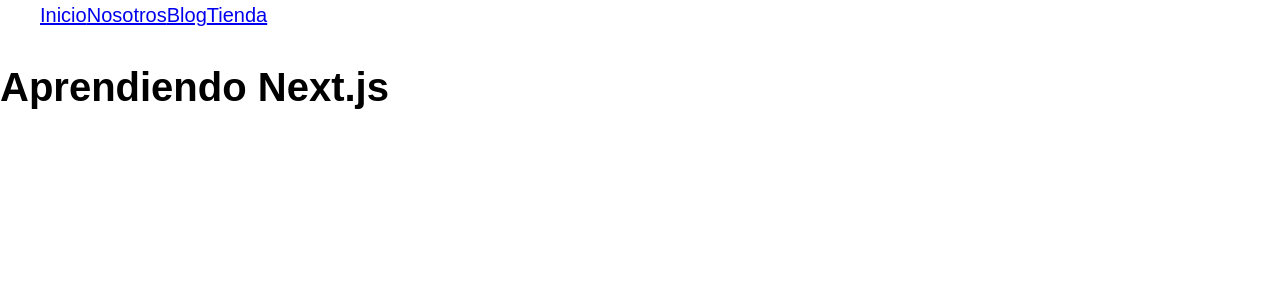
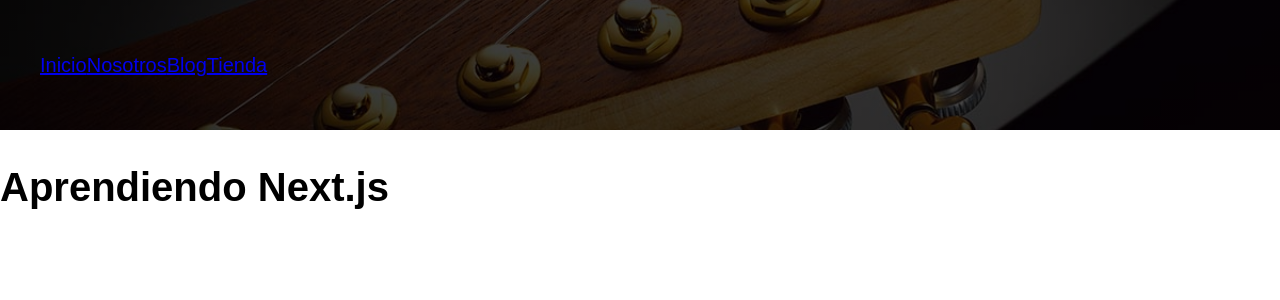
Before and after one commit to joelc24/guitarla_next, a Next.js app: page / in a window 1280 px wide. Shown: the top 300 px of the page. Built offline with nearby package versions, Linux system fonts and the light colour scheme.

Commit message:
Modulos css y stilos al header

```diff
--- a/components/Header.js
+++ b/components/Header.js
@@ -1,7 +1,8 @@
 import Link from 'next/link'
+import styles from '../styles/Header.module.css'
 const Header = () => {
     return (
-        <header>
+        <header className={styles.header}>
             <div className="contenedor">
                 <div>
 
--- /dev/null
+++ b/styles/Header.module.css
@@ -0,0 +1,6 @@
+.header {
+    background-image: linear-gradient(to right, rgb(0 0 0 / .8), rgb(0 0 0 / .7)), url(../public/img/header.jpg);
+    background-size: cover;
+    background-position: 50%;
+    padding: 5rem 0;
+}
```
